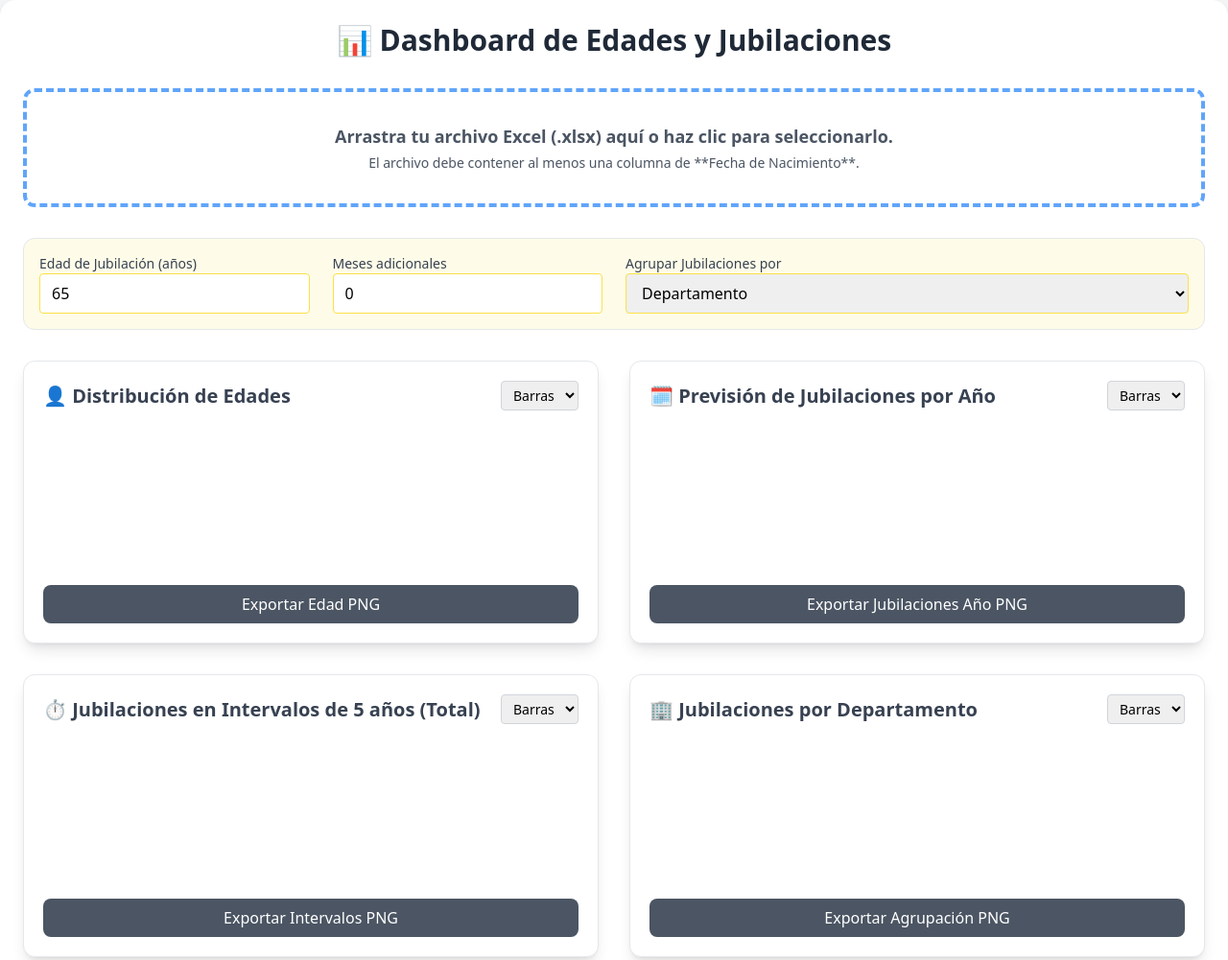
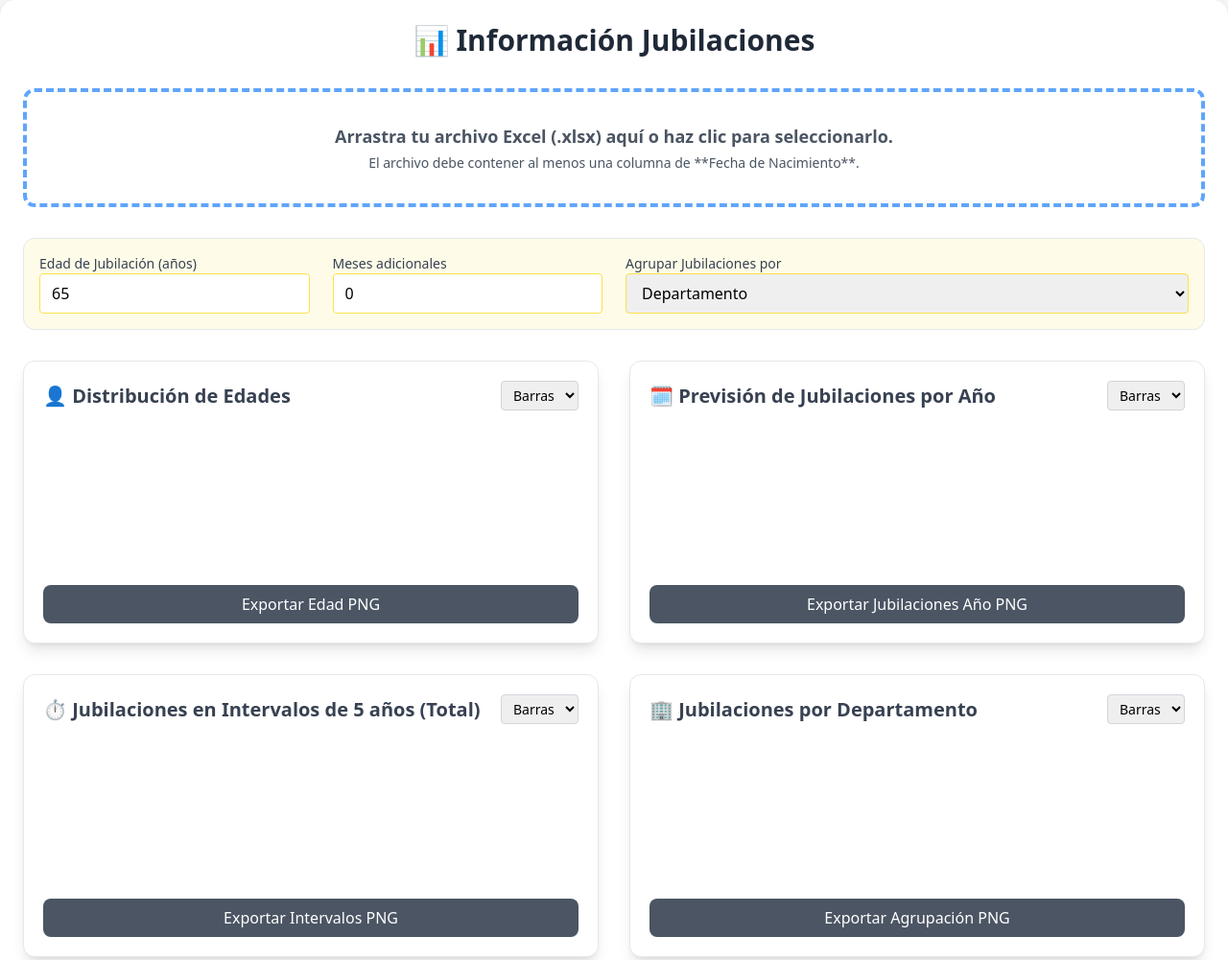
Before and after one commit to andrepe-ux/contrastarjubilados, a plain HTML site: page index.html in a window 1280 px wide. Shown: the top 1001 px of the page at 96% size. Drawn offline with nearby package versions, Linux system fonts and the light colour scheme.

Commit message:
Update index.html

```diff
--- a/index.html
+++ b/index.html
@@ -2,7 +2,7 @@
 <html lang="es">
 <head>
   <meta charset="UTF-8" />
-  <title>Dashboard de Edades y Jubilaciones</title>
+  <title>Información Jubilaciones</title>
 
   <script src="https://cdn.tailwindcss.com"></script>
   <script src="https://cdn.jsdelivr.net/npm/xlsx/dist/xlsx.full.min.js"></script>
@@ -33,7 +33,7 @@
 <body class="bg-gray-100 min-h-screen flex flex-col">
 
 <div class="flex-1 max-w-7xl mx-auto bg-white rounded-2xl shadow p-6 space-y-8 w-full">
-  <h1 class="text-3xl font-extrabold text-center text-gray-800">📊 Dashboard de Edades y Jubilaciones</h1>
+  <h1 class="text-3xl font-extrabold text-center text-gray-800">📊 Información Jubilaciones</h1>
 
   <div id="dropArea" class="border-4 border-dashed border-blue-400 rounded-xl p-8 text-center cursor-pointer text-gray-600 hover:bg-blue-50 relative transition duration-300">
     <p class="text-lg font-semibold">Arrastra tu archivo Excel (.xlsx) aquí o haz clic para seleccionarlo.</p>
@@ -756,4 +756,5 @@ exportPDF.onclick = () => {
 </script>
 
 </body>
+
 </html>
```
